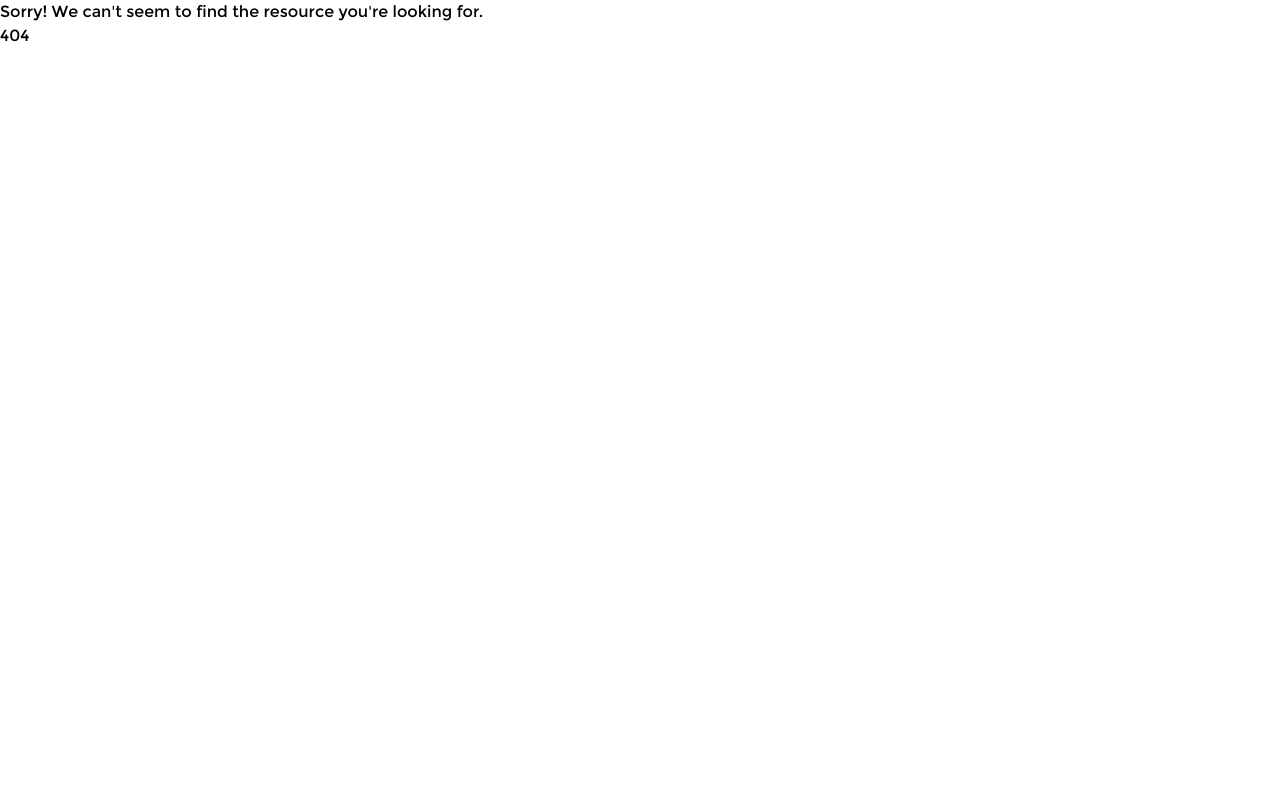
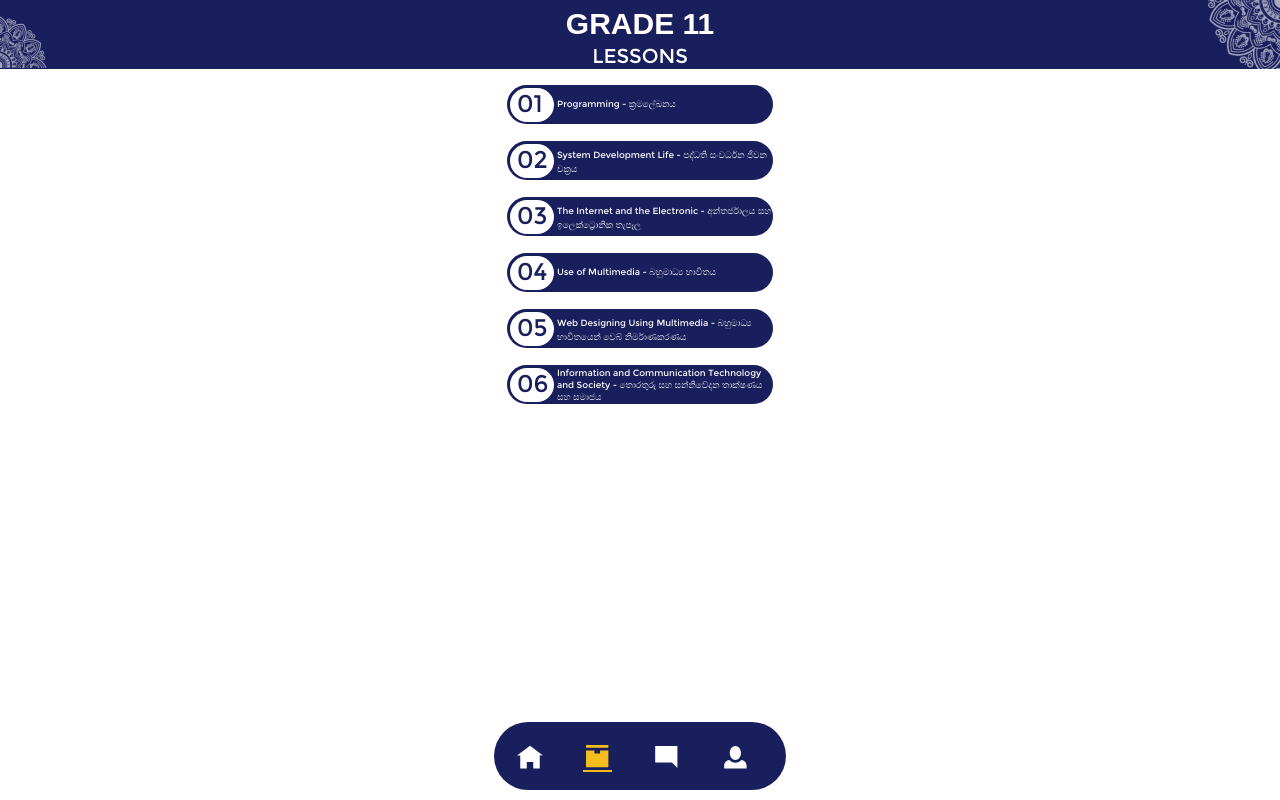
Before and after one commit to IsharaWanninayaka/LMSproject, a React (Create React App) app: page /course/grade11main in a window 1280 px wide. Before the commit this address had no page. Built offline with nearby package versions, Linux system fonts and the light colour scheme.

Commit message:
Complete_course/grade10min/grade11main

```diff
--- a/src/App.js
+++ b/src/App.js
@@ -7,7 +7,9 @@ import Nopage from './components/main-pages/Nopage.jsx';
 import Register from './components/login-pages/Register.jsx';
 import Login from './components/login-pages/Login.jsx';
 import Grade10main from './components/sub-pages/course/Grade10main.jsx';
+import Grade11main from './components/sub-pages/course/Grade11main.jsx';
 import Grade10lesson01 from './components/sub-pages/lessons/grade10/Garde10-lesson01.jsx';
+
 
 import '../src/css/style.scss';
 
@@ -28,6 +30,7 @@ function App() {
         <Route path="/login" element={<Login />}></Route>
 
         <Route path="/course/grade10main" element={<Grade10main />}></Route>
+        <Route path="/course/grade11main" element={<Grade11main />}></Route>
         <Route path="/grade10lesson1" element={<Grade10lesson01 />}></Route>
       </Routes>
     </BrowserRouter>
--- a/src/components/main-pages/Course.jsx
+++ b/src/components/main-pages/Course.jsx
@@ -31,25 +31,25 @@ export default function Course() {
         <div className='content-box'>
             <div className=''><Link to='/course/grade10main'><img src={content1} alt='content1' className='content-img'></img></Link></div>
             <p className='content-name-1 font-montserat'>GRADE 10</p>
-            <p className='content-name-2 font-montserat'>THEORY</p>
+            <p className='leading-5 content-name-2 font-montserat'>THEORY</p>
+        </div>
+
+        <div className='content-box'>
+            <div className=''><Link to='/course/grade11main'><img src={content1} alt='content1' className='content-img'></img></Link></div>
+            <p className='content-name-1 font-montserat'>GRADE 11</p>
+            <p className='leading-5 content-name-2 font-montserat'>THEORY</p>
         </div>
 
         <div className='content-box'>
             <div className=''><img src={content1} alt='content1' className='content-img'></img></div>
-            <p className='content-name-1 font-montserat'>GRADE 10</p>
-            <p className='content-name-2 font-montserat'>THEORY</p>
+            <p className='content-name-1 font-montserat'>REVISION</p>
+            <p className='leading-5 content-name-2 font-montserat'>GRADE 10/11</p>
         </div>
 
         <div className='content-box'>
             <div className=''><img src={content1} alt='content1' className='content-img'></img></div>
-            <p className='content-name-1 font-montserat'>GRADE 10</p>
-            <p className='content-name-2 font-montserat'>THEORY</p>
-        </div>
-
-        <div className='content-box'>
-            <div className=''><img src={content1} alt='content1' className='content-img'></img></div>
-            <p className='content-name-1 font-montserat'>GRADE 10</p>
-            <p className='content-name-2 font-montserat'>THEORY</p>
+            <p className='content-name-1 font-montserat'>PAST PAPER</p>
+            <p className='leading-5 content-name-2 font-montserat'>DISCUSSION</p>
         </div>
       </div>
 
--- a/src/components/sub-pages/course/Grade10main.jsx
+++ b/src/components/sub-pages/course/Grade10main.jsx
@@ -1,5 +1,4 @@
 import React from 'react';
-
 import { Link } from 'react-router-dom';
 import Footer from '../../main-pages/Footer';
 import holi1 from '../../../images/Holi 1.png';
@@ -77,9 +76,6 @@ function grade10main() {
 
               </div>
 
-
-
-
       </div>
     </div>
           <div className='bottom-headder'>
--- a/src/components/sub-pages/course/Grade11main.jsx
+++ b/src/components/sub-pages/course/Grade11main.jsx
@@ -0,0 +1,75 @@
+import React from 'react';
+import { Link } from 'react-router-dom';
+import Footer from '../../main-pages/Footer';
+import holi1 from '../../../images/Holi 1.png';
+import holi2 from '../../../images/Holi 2.png';
+
+
+
+function grade10main() {
+  return (
+
+<div className="wrapper">
+      <div className='w-full bg-[rgb(25,31,92)] h-[69px] flex flex-row'>
+        <div className='float-left basis-1/5'>
+            <img className='mt-4' src={holi1} alt=''/>
+        </div>
+
+        <div className='basis-3/5'>
+          <p className='mt-[1px] text-center text-white text-[30px] font-bold font-montserat'> GRADE 11</p>
+          <p className='mt-[-5px] text-center text-white text-[20px] font-light '>LESSONS</p>
+        </div>
+
+        <div className=' basis-1/5'>
+          <img className='float-right' src={holi2} alt=''/>
+        </div>
+      </div>
+
+
+        <div className='all-box'>
+
+            <div class='flex flex-col gap-[1px] items-center'>
+
+              <div className=" w-[266px] bg-[rgb(25,31,92)] h-[39px]  rounded-[39px]  mt-4 ">
+                <div className='float-left w-[44px] h-[33.5px] bg-white text-[rgb(25,31,92)]  rounded-[39px]  m-[3px]  '><p className='ml-[7px] mt-[-2px] text-[24px]'>01</p></div>
+                <div className='text-white '><Link to='/grade10lesson1' className=''><p className='mt-[12px] text-[9px] ml-13'>Programming - ක්‍රමලේඛනය </p></Link></div>
+
+              </div>
+              <div className=" w-[266px] bg-[rgb(25,31,92)] h-[39px]  rounded-[39px]  mt-4 ">
+                <div className='float-left w-[44px] h-[33.5px] bg-white text-[rgb(25,31,92)]  rounded-[39px]  m-[3px]  '><p className='ml-[7px] mt-[-2px] text-[24px]'>02</p></div>
+                <div className='text-white '><Link to='/grade10lesson2' className=''><p className='mt-[7px] text-[9px] ml-13'>System Development Life - පද්ධති සංවර්ධන ජීවන චක්‍රය </p></Link></div>
+
+              </div>
+              <div className=" w-[266px] bg-[rgb(25,31,92)] h-[39px]  rounded-[39px]  mt-4 ">
+                <div className='float-left w-[44px] h-[33.5px] bg-white text-[rgb(25,31,92)]  rounded-[39px]  m-[3px]  '><p className='ml-[7px] mt-[-2px] text-[24px]'>03</p></div>
+                <div className='text-white '><Link to='/grade10lesson3' className=''><p className='mt-[7px] text-[9px] ml-13'>The Internet and the Electronic - අන්තර්ජාලය සහ ඉලෙක්ට්‍රොනික තැපෑල </p></Link></div>
+
+              </div>
+              <div className=" w-[266px] bg-[rgb(25,31,92)] h-[39px]  rounded-[39px]  mt-4 ">
+                <div className='float-left w-[44px] h-[33.5px] bg-white text-[rgb(25,31,92)]  rounded-[39px]  m-[3px]  '><p className='ml-[7px] mt-[-2px] text-[24px]'>04</p></div>
+                <div className='text-white '><Link to='/grade10lesson4' className=''><p className='mt-[12px] text-[9px] ml-13'>Use of Multimedia - බහුමාධ්‍ය භාවිතය</p></Link></div>
+
+              </div>
+              <div className=" w-[266px] bg-[rgb(25,31,92)] h-[39px]  rounded-[39px]  mt-4 ">
+                <div className='float-left w-[44px] h-[33.5px] bg-white text-[rgb(25,31,92)]  rounded-[39px]  m-[3px]  '><p className='ml-[7px] mt-[-2px] text-[24px]'>05</p></div>
+                <div className='text-white '><Link to='/grade10lesson5' className=''><p className='mt-[7px] text-[9px] ml-13'>Web Designing Using Multimedia - බහුමාධ්‍ය භාවිතයෙන් වෙබ් නිර්මාණකරණය </p></Link></div>
+
+              </div>
+              <div className=" w-[266px] bg-[rgb(25,31,92)] h-[39px]  rounded-[39px]  mt-4 ">
+                <div className='float-left w-[44px] h-[33.5px] bg-white text-[rgb(25,31,92)]  rounded-[39px]  m-[3px]  '><p className='ml-[7px] mt-[-2px] text-[24px]'>06</p></div>
+                <div className='text-white '><Link to='/grade10lesson6' className=''><p className='mt-[2px] text-[9px] ml-13 leading-3'>Information and Communication Technology and Society - තොරතුරු සහ සන්නිවේදන තාක්ෂණය සහ සමාජය</p></Link></div>
+              </div>
+
+
+      </div>
+    </div>
+          <div className='bottom-headder'>
+          <Footer/>
+          </div>
+
+
+
+  </div>)
+}
+
+export default grade10main
```
